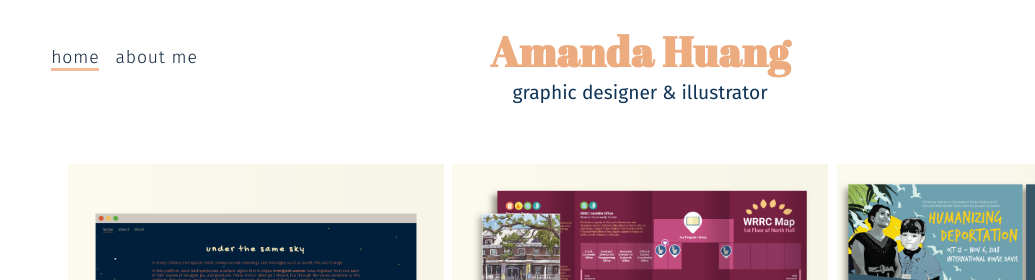
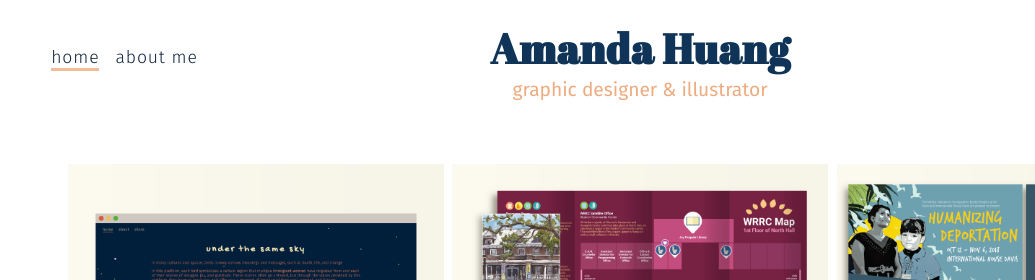
Before and after one commit to ndyhuang/ndyhuangportfolio, a plain HTML site: page index.html in a window 1280 px wide. Shown: the top 280 px of the page, 0-1035 px from the left. Drawn offline with nearby package versions, Linux system fonts and the light colour scheme.

Commit message:
Update styles.css

```diff
--- a/styles.css
+++ b/styles.css
@@ -17,7 +17,7 @@ a {
 
 header {
   width: 100%;
-  margin: 0 auto 1%;
+  margin: 0 auto 2%;
   padding: 0 2% 2%;
   /* background: #ffffff; */
 }
@@ -27,12 +27,13 @@ header h1, header p {
 }
 
 header h1 {
+  margin-top: 2%;
   margin-bottom: 0.5%;
   padding: 0;
   font-size: 2.6em;
   font-family: 'Abril Fatface', cursive;
   letter-spacing: .01em;
-  color: #edab80;
+  color: #0f3457;
 }
 
 header p {
@@ -40,7 +41,7 @@ header p {
   padding: 0;
   font-size: 1.2em;
   font-family: 'Fira Sans', sans-serif;
-  color: #0f3457;
+  color: #edab80;
 }
 
 header nav {
@@ -308,7 +309,7 @@ footer nav {
   background-color: #ffffff;
   margin: 0;
   padding: 1%;
-  position: fixed;
+  position: absolute;
   top: 5%;
   right: 3%;
   z-index: 2;
```
